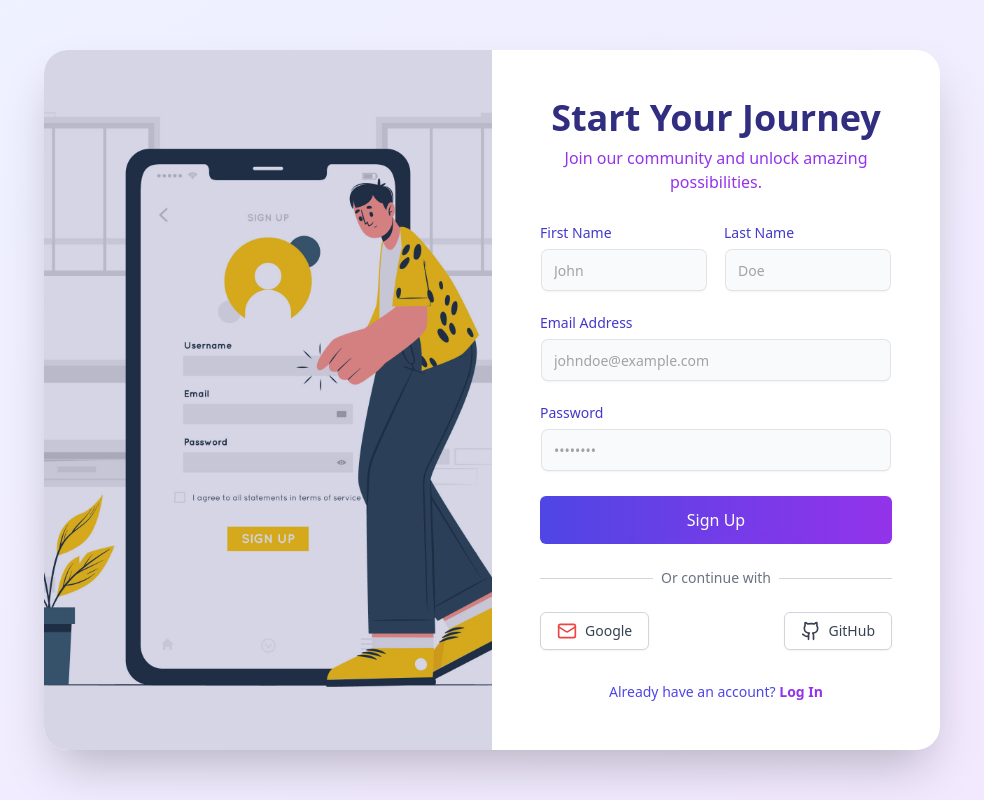
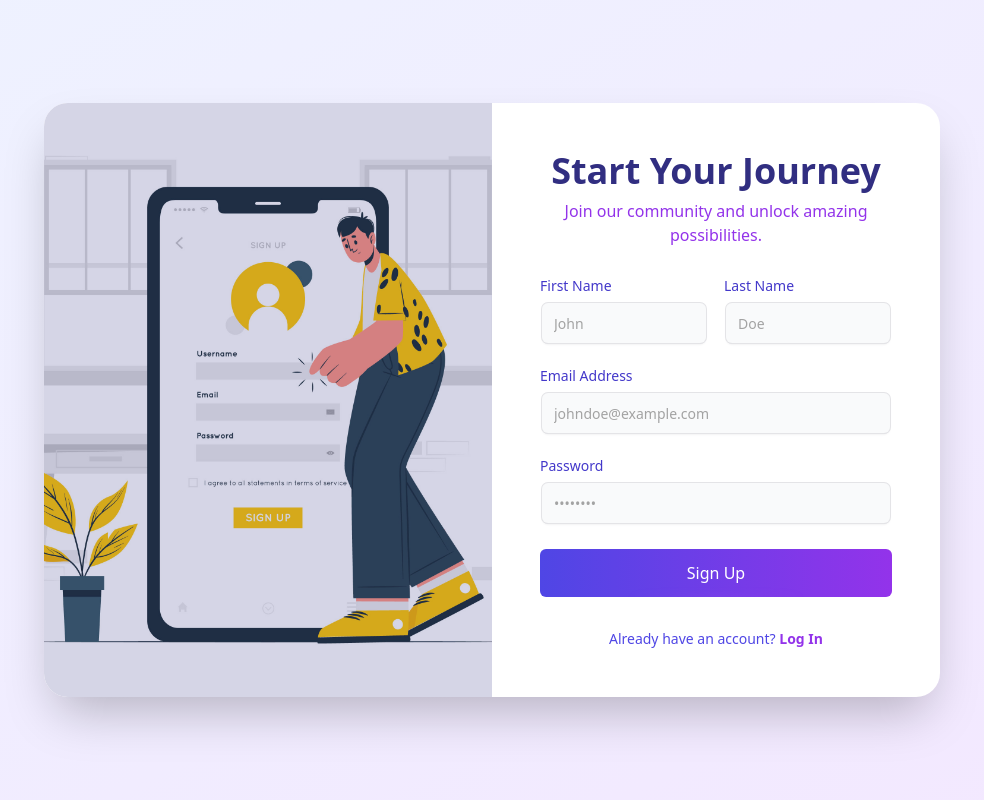
Before and after one commit to divyansharma001/Auth, a Next.js app: page /signup in a window 1280 px wide. Shown: the whole page, without its empty margins (148-1132 px from the left). Built offline with nearby package versions, Linux system fonts and the light colour scheme; no server answers.

Commit message:
Solve O-auth err

```diff
--- a/src/components/SignupCredentials.tsx
+++ b/src/components/SignupCredentials.tsx
@@ -132,41 +132,7 @@ const SignupCredentials = () => {
             </motion.button>
           </form>
 
-          <div className="mt-6">
-            <div className="relative">
-              <div className="absolute inset-0 flex items-center">
-                <span className="w-full border-t border-gray-300" />
-              </div>
-              <div className="relative flex justify-center text-sm">
-                <span className="px-2 bg-white text-gray-500">
-                  Or continue with
-                </span>
-              </div>
-            </div>
 
-            <div className="mt-6 flex justify-between space-x-4">
-              <form action={googleLogin}>
-              <motion.button
-                whileHover={{ scale: 1.05 }}
-                whileTap={{ scale: 0.95 }}
-                className="flex-1 flex items-center justify-center px-4 py-2 border border-gray-300 rounded-md shadow-sm text-sm font-medium text-gray-700 bg-white hover:bg-gray-50 focus:outline-none focus:ring-2 focus:ring-offset-2 focus:ring-indigo-500"
-              >
-                <Mail className="w-5 h-5 mr-2 text-red-500" />
-                Google
-              </motion.button>
-              </form>
-              <form action={githubLogin}>
-              <motion.button
-                whileHover={{ scale: 1.05 }}
-                whileTap={{ scale: 0.95 }}
-                className="flex-1 flex items-center justify-center px-4 py-2 border border-gray-300 rounded-md shadow-sm text-sm font-medium text-gray-700 bg-white hover:bg-gray-50 focus:outline-none focus:ring-2 focus:ring-offset-2 focus:ring-indigo-500"
-              >
-                <Github className="w-5 h-5 mr-2" />
-                GitHub
-              </motion.button>
-              </form>
-            </div>
-          </div>
 
           <motion.div
             initial={{ opacity: 0, y: 20 }}
```
